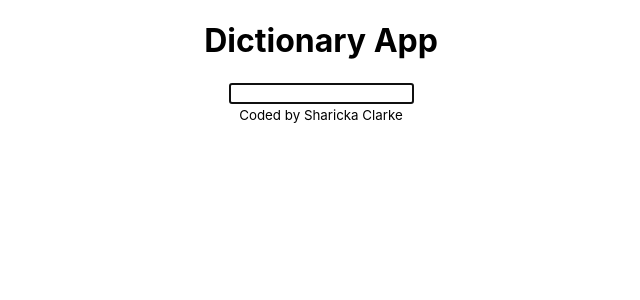
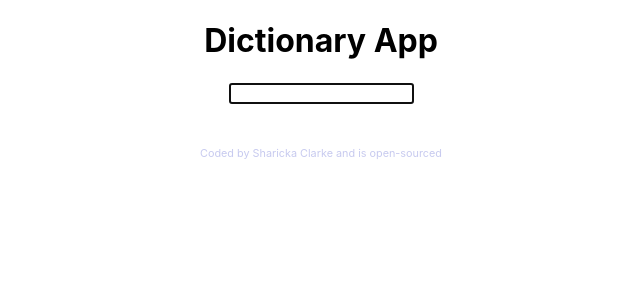
Before and after one commit to Sharicka/react-dictionary2, a React (Create React App) app: page / in a window 1280 px wide. Shown: the top 300 px of the page, without its empty margins (319-959 px from the left). Built offline with nearby package versions, Linux system fonts and the light colour scheme.

Commit message:
updated apiKey

```diff
--- a/src/App.css
+++ b/src/App.css
@@ -28,6 +28,13 @@
   color: #61dafb;
 }
 
+.App footer {
+  text-align: center;
+  font-size: 13px;
+  margin-top: 40px;
+  color: #c7caef;
+}
+
 @keyframes App-logo-spin {
   from {
     transform: rotate(0deg);
--- a/src/App.js
+++ b/src/App.js
@@ -11,7 +11,7 @@ export default function App() {
           <Dictionary />
         </main>
         <footer>
-          <small>Coded by Sharicka Clarke</small>
+          <small>Coded by Sharicka Clarke and is open-sourced</small>
         </footer>
       </div>
     </div>
--- a/src/Dictionary.js
+++ b/src/Dictionary.js
@@ -15,7 +15,7 @@ export default function Dictionary(props) {
   function search(event) {
     event.preventDefault();
 
-    let apiKey = "3f6be1c407b0d9d1933561808db358ba";
+    let apiKey = "52710fcfa191430td0o7be4a16bd4898";
     let apiUrl = `https://api.shecodes.io/dictionary/v1/define?word=${keyword}&key=${apiKey}`;
 
     axios.get(apiUrl).then(handleResponse);
```
